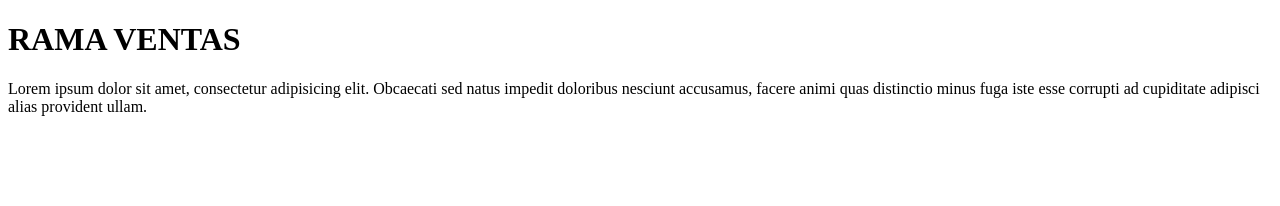
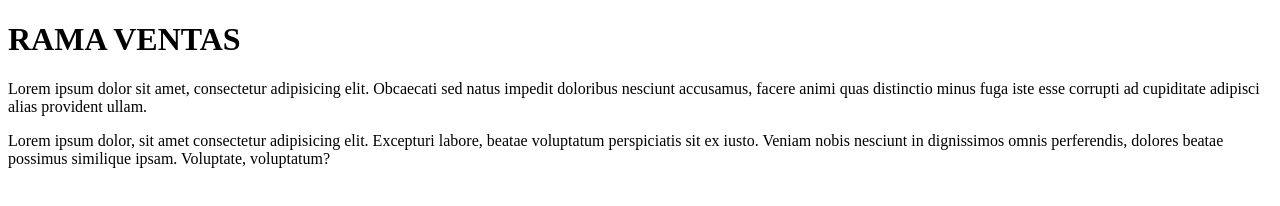
Before and after one commit to JulianSG56/webSena, a plain HTML site: page ventas.html in a window 1280 px wide. Drawn offline with Linux system fonts and the light colour scheme.

Commit message:
Rama Ventas-pag Ventas.html

```diff
--- a/ventas.html
+++ b/ventas.html
@@ -8,5 +8,6 @@
 <body>
     <h1>RAMA VENTAS</h1>
     <P>Lorem ipsum dolor sit amet, consectetur adipisicing elit. Obcaecati sed natus impedit doloribus nesciunt accusamus, facere animi quas distinctio minus fuga iste esse corrupti ad cupiditate adipisci alias provident ullam.</P>
+    <p>Lorem ipsum dolor, sit amet consectetur adipisicing elit. Excepturi labore, beatae voluptatum perspiciatis sit ex iusto. Veniam nobis nesciunt in dignissimos omnis perferendis, dolores beatae possimus similique ipsam. Voluptate, voluptatum?</p>
 </body>
 </html>
```
